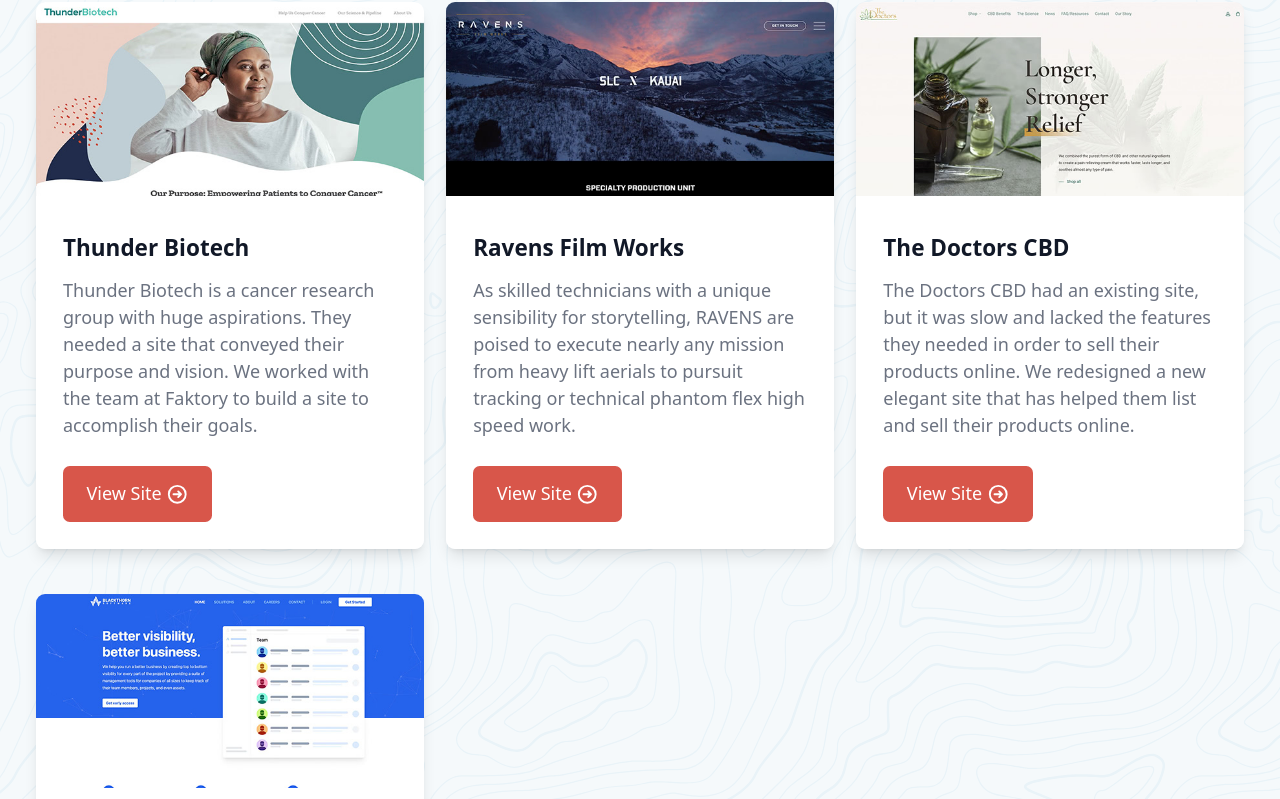
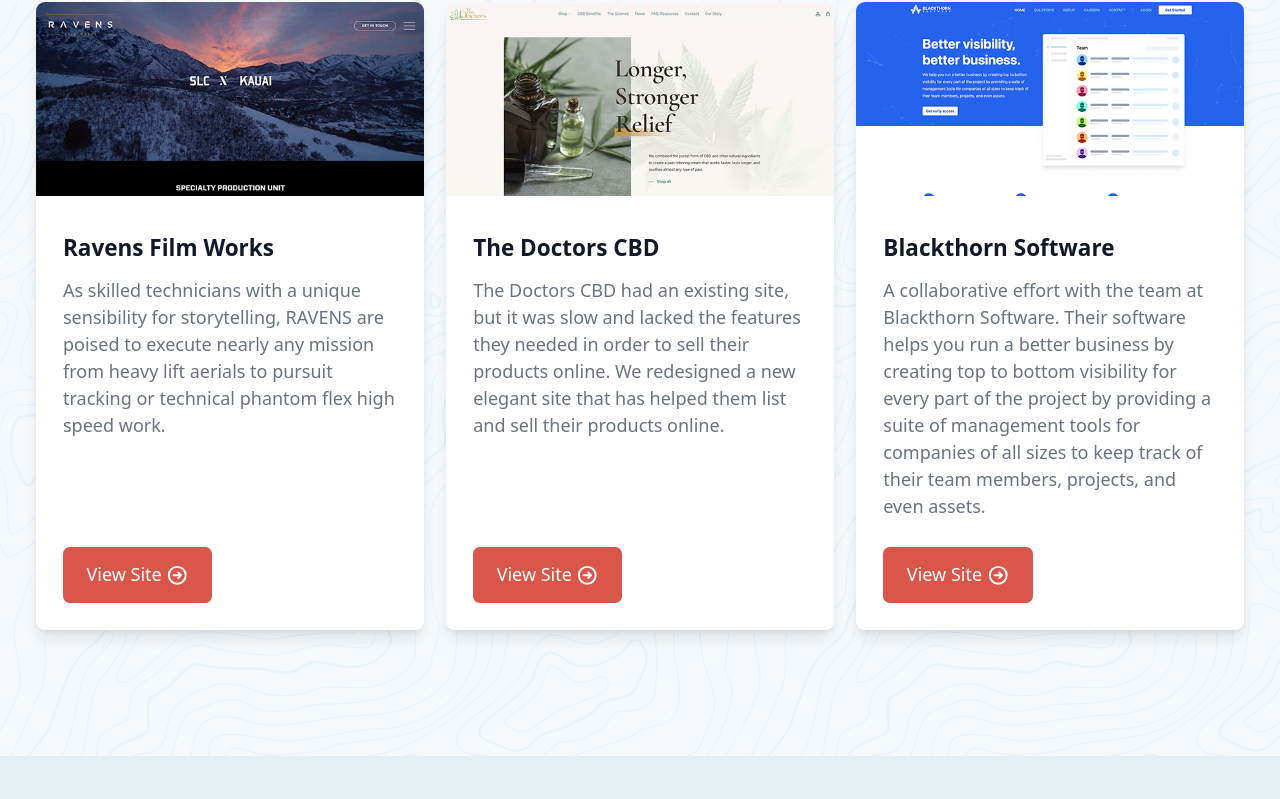
Before and after one commit to michaelbonner/bootpack-digital, a SvelteKit app: page /work in a window 1280 px wide. Shown: the part 2444-3243 px from the top of the page. Built offline with nearby package versions, Linux system fonts and the light colour scheme.

Commit message:
remove thunder biotech

```diff
--- a/src/routes/work/+page.svelte
+++ b/src/routes/work/+page.svelte
@@ -33,9 +33,6 @@
 	import TheDoctorsCbd from '../../images/work/the-doctors-cbd.jpg';
 	import TheDoctorsCbdWebp from '../../images/work/the-doctors-cbd.jpg?w=300;500;700;900&webp&srcset';
 	import TheDoctorsCbdAvif from '../../images/work/the-doctors-cbd.jpg?w=300;500;700;900&avif&srcset';
-	import ThunderBiotech from '../../images/work/thunder-biotech.jpg';
-	import ThunderBiotechWebp from '../../images/work/thunder-biotech.jpg?w=300;500;700;900&webp&srcset';
-	import ThunderBiotechAvif from '../../images/work/thunder-biotech.jpg?w=300;500;700;900&avif&srcset';
 	import WasatchCovers from '../../images/work/wasatch-covers.jpg';
 	import WasatchCoversWebp from '../../images/work/wasatch-covers.jpg?w=300;500;700;900&webp&srcset';
 	import WasatchCoversAvif from '../../images/work/wasatch-covers.jpg?w=300;500;700;900&avif&srcset';
@@ -148,15 +145,6 @@
 				lazy={true}
 			/>
 			<WorkItem
-				description={`Thunder Biotech is a cancer research group with huge aspirations. They needed a site that conveyed their purpose and vision. We worked with the team at Faktory to build a site to accomplish their goals.`}
-				link={`https://thunderbiotech.com/`}
-				poster={ThunderBiotech}
-				posterWebp={ThunderBiotechWebp}
-				posterAvif={ThunderBiotechAvif}
-				title={`Thunder Biotech`}
-				lazy={true}
-			/>
-			<WorkItem
 				description={`As skilled technicians with a unique sensibility for storytelling, RAVENS are poised to execute nearly any mission from heavy lift aerials to pursuit tracking or technical phantom flex high speed work.`}
 				link={`https://ravensfilmworks.com/`}
 				poster={Ravens}
```
